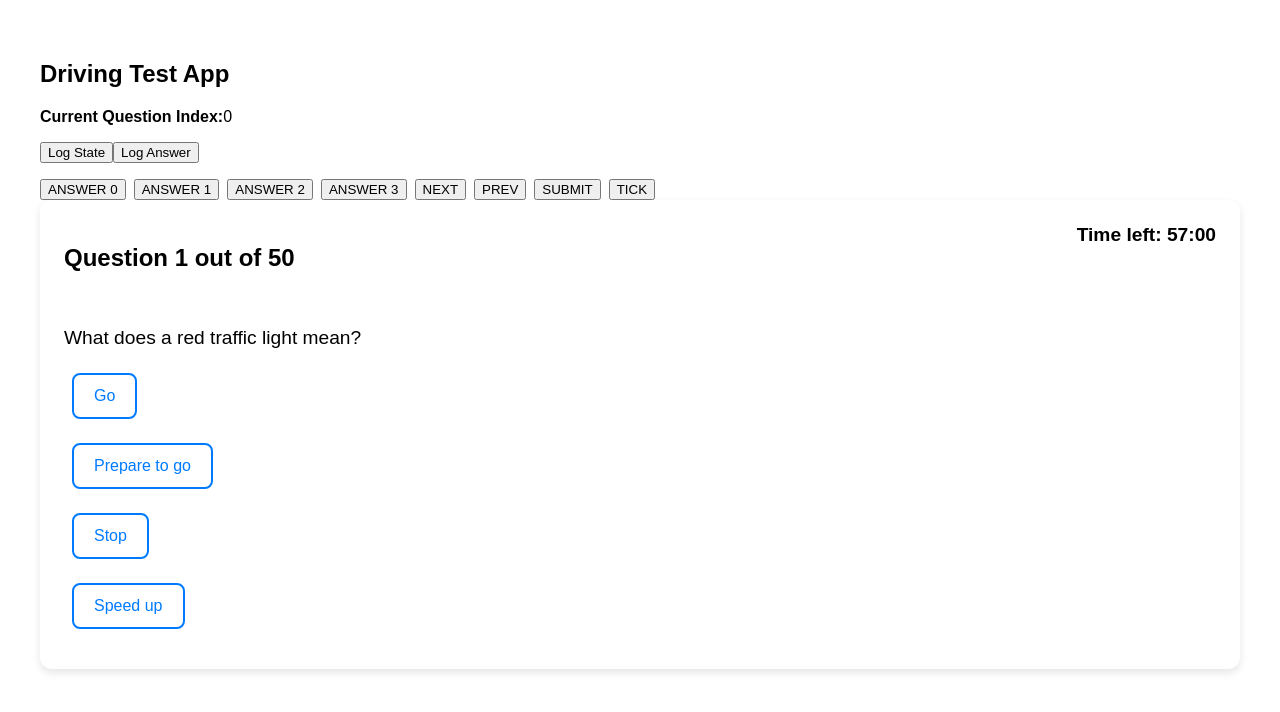
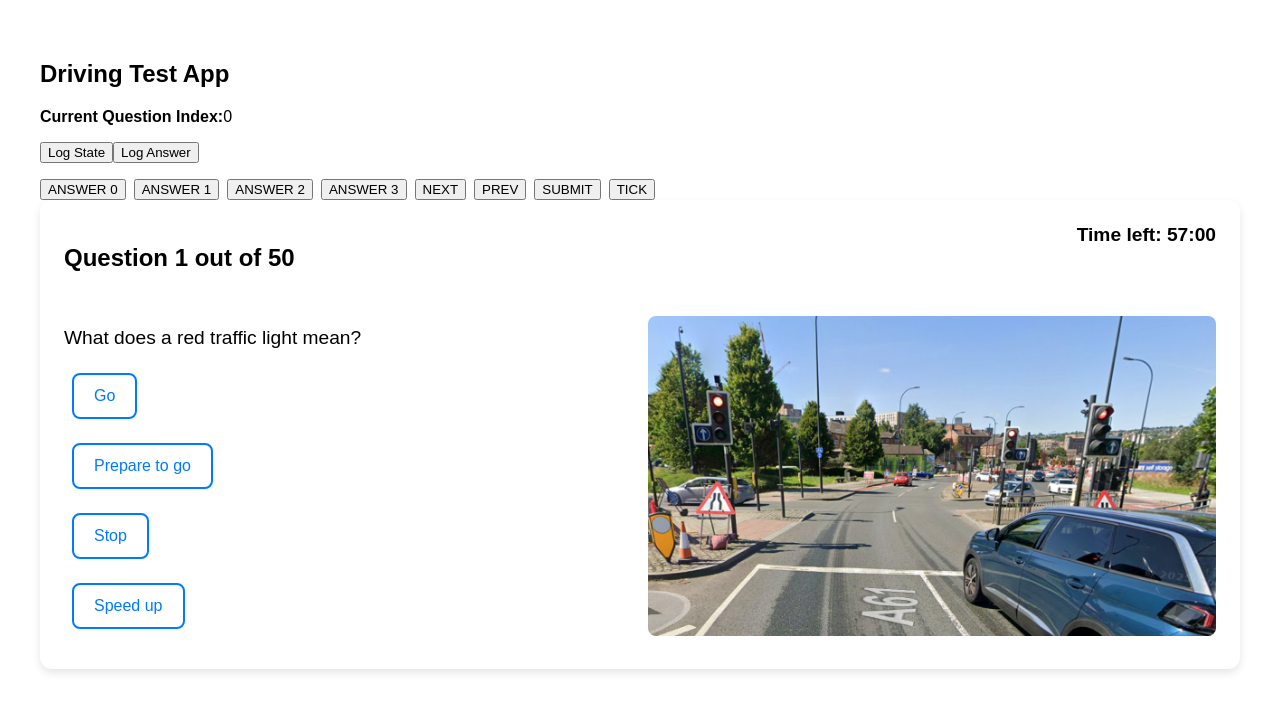
Before and after one commit to gliu7717/fullstack_driving_test_reducer_version, a React (Vite) app: page / in a window 1280 px wide. Shown: the top 712 px of the page. Built offline with nearby package versions, Linux system fonts and the light colour scheme.

Commit message:
QuestionView:MediaDisplay

```diff
--- /dev/null
+++ b/src/components/MediaDisplay.jsx
@@ -0,0 +1,42 @@
+const MediaDisplay = ({ type, image, video, autoPlayVideo = true }) => {
+  return (
+    <div
+      style={{
+        flex: 1,
+        display: "flex",
+        justifyContent: "center",
+        alignItems: "center",
+      }}
+    >
+      {type === "image" && (
+        <img
+          src={image}
+          alt='question'
+          style={{
+            maxWidth: "100%",
+            aspectRatio: "16 / 9",
+            objectFit: "cover",
+            borderRadius: "8px",
+          }}
+        />
+      )}
+      {type === "video" && (
+        <video
+          controls
+          autoPlay={autoPlayVideo}
+          muted={autoPlayVideo}
+          style={{
+            maxWidth: "100%",
+            aspectRatio: "16 / 9",
+            objectFit: "cover",
+            borderRadius: "8px",
+          }}
+        >
+          <source src={video} type='video/mp4' />
+        </video>
+      )}
+    </div>
+  );
+};
+
+export default MediaDisplay;
--- a/src/components/QuestionView.jsx
+++ b/src/components/QuestionView.jsx
@@ -1,6 +1,7 @@
 import QuestionHeader from "./QuestionHeader";
 import QuestionText from "./QuestionText";
 import AnswerOptions from "./AnswerOptions";
+import MediaDisplay from "./MediaDisplay";
 
 import { Card } from "./ui/Card";
 
@@ -29,6 +30,14 @@
             onSelect={onAnswer}
           />
         </div>
+        {(q.type === "image" || q.type === "video") && (
+          <MediaDisplay
+            key={q.id}
+            type={q.type}
+            image={q.image}
+            video={q.video}
+          />
+        )}
       </div>
     </Card>
   );
```
